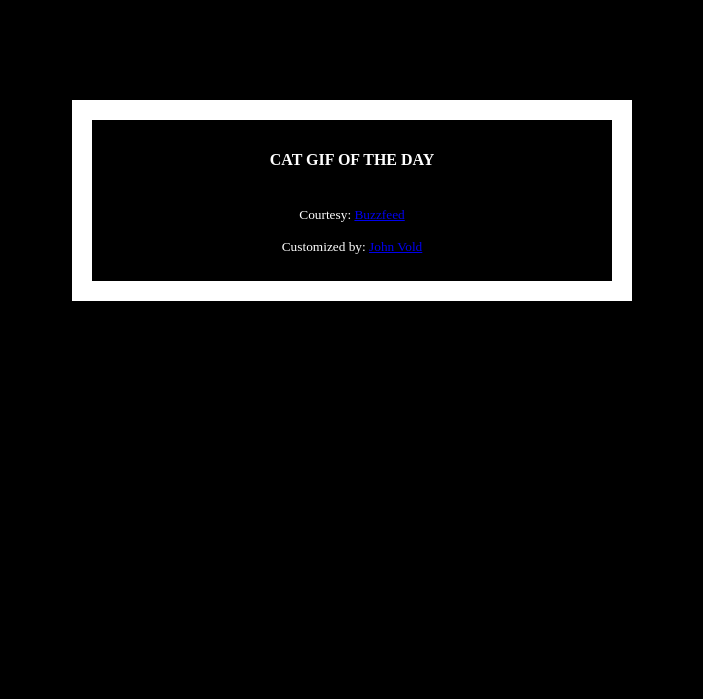
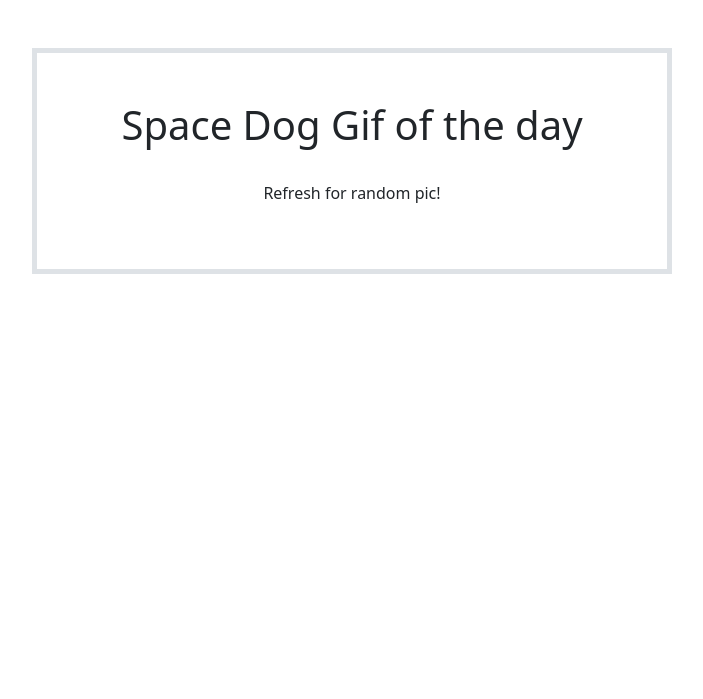
Before and after one commit to jcvold/docker-flask-app, a Flask app: template templates/index.html in a window 1280 px wide. Shown: the top 699 px of the page, without its empty margins (288-991 px from the left). Run offline with Flask 2, Linux system fonts and the light colour scheme; the template is opened without the code that fills it, so the values that code supplies are empty.

Commit message:
replaced index and changed images

```diff
--- a/app.py
+++ b/app.py
@@ -6,17 +6,11 @@ app = Flask(__name__)
 
 # list of cat images
 images = [
-    "https://firebasestorage.googleapis.com/v0/b/docker-curriculum.appspot.com/o/catnip%2F0.gif?alt=media&token=0fff4b31-b3d8-44fb-be39-723f040e57fb",
-    "https://firebasestorage.googleapis.com/v0/b/docker-curriculum.appspot.com/o/catnip%2F1.gif?alt=media&token=2328c855-572f-4a10-af8c-23a6e1db574c",
-    "https://firebasestorage.googleapis.com/v0/b/docker-curriculum.appspot.com/o/catnip%2F10.gif?alt=media&token=647fd422-c8d1-4879-af3e-fea695da79b2",
-    "https://firebasestorage.googleapis.com/v0/b/docker-curriculum.appspot.com/o/catnip%2F11.gif?alt=media&token=900cce1f-55c0-4e02-80c6-ee587d1e9b6e",
-    "https://firebasestorage.googleapis.com/v0/b/docker-curriculum.appspot.com/o/catnip%2F2.gif?alt=media&token=8a108bd4-8dfc-4dbc-9b8c-0db0e626f65b",
-    "https://firebasestorage.googleapis.com/v0/b/docker-curriculum.appspot.com/o/catnip%2F3.gif?alt=media&token=4e270d85-0be3-4048-99bd-696ece8070ea",
-    "https://firebasestorage.googleapis.com/v0/b/docker-curriculum.appspot.com/o/catnip%2F4.gif?alt=media&token=e7daf297-e615-4dfc-aa19-bee959204774",
-    "https://firebasestorage.googleapis.com/v0/b/docker-curriculum.appspot.com/o/catnip%2F5.gif?alt=media&token=a8e472e6-94da-45f9-aab8-d51ec499e5ed",
-    "https://firebasestorage.googleapis.com/v0/b/docker-curriculum.appspot.com/o/catnip%2F7.gif?alt=media&token=9e449089-9f94-4002-a92a-3e44c6bd18a9",
-    "https://firebasestorage.googleapis.com/v0/b/docker-curriculum.appspot.com/o/catnip%2F8.gif?alt=media&token=80a48714-7aaa-45fa-a36b-a7653dc3292b",
-    "https://firebasestorage.googleapis.com/v0/b/docker-curriculum.appspot.com/o/catnip%2F9.gif?alt=media&token=a57a1c71-a8af-4170-8fee-bfe11809f0b3",
+    "https://s3.us-east-2.amazonaws.com/johnvold.com-public/giphy.gif",
+    "https://s3.us-east-2.amazonaws.com/johnvold.com-public/giphy1.gif",
+    "https://s3.us-east-2.amazonaws.com/johnvold.com-public/giphy2.gif",
+    "https://s3.us-east-2.amazonaws.com/johnvold.com-public/giphy3.gif",
+    "https://s3.us-east-2.amazonaws.com/johnvold.com-public/giphy4.gif"
 ]
 
 
--- a/templates/index.html
+++ b/templates/index.html
@@ -1,28 +1,33 @@
-<html>
+<!doctype html>
+<html lang="en">
   <head>
-    <style type="text/css">
-      body {
-        background: black;
-        color: white;
-      }
-      div.container {
-        max-width: 500px;
-        margin: 100px auto;
-        border: 20px solid white;
-        padding: 10px;
-        text-align: center;
-      }
-      h4 {
-        text-transform: uppercase;
-      }
-    </style>
+    <!-- Required meta tags -->
+    <meta charset="utf-8">
+    <meta name="viewport" content="width=device-width, initial-scale=1">
+
+    <!-- Bootstrap CSS -->
+    <link href="https://cdn.jsdelivr.net/npm/bootstrap@5.0.2/dist/css/bootstrap.min.css" rel="stylesheet" integrity="sha384-EVSTQN3/azprG1Anm3QDgpJLIm9Nao0Yz1ztcQTwFspd3yD65VohhpuuCOmLASjC" crossorigin="anonymous">
+
+    <title>Hello, world!</title>
   </head>
   <body>
-    <div class="container">
-      <h4>Cat Gif of the day</h4>
-      <img src="{{url}}" />
-      <p><small>Courtesy: <a href="http://www.buzzfeed.com/copyranter/the-best-cat-gif-post-in-the-history-of-cat-gifs">Buzzfeed</a></small></p>
-      <p><small>Customized by: <a href="https://www.linkedin.com/in/john-vold/" target="_blank">John Vold</a></small></p>
+    <div class="container d-flex justify-content-center py-5 border border-5 my-5 w-50">
+      <div class="text-center">
+        <h1>Space Dog Gif of the day</h1>
+        <img src="{{url}}" />
+        <p>Refresh for random pic!</p>
+      </div>
     </div>
+
+    <!-- Optional JavaScript; choose one of the two! -->
+
+    <!-- Option 1: Bootstrap Bundle with Popper -->
+    <script src="https://cdn.jsdelivr.net/npm/bootstrap@5.0.2/dist/js/bootstrap.bundle.min.js" integrity="sha384-MrcW6ZMFYlzcLA8Nl+NtUVF0sA7MsXsP1UyJoMp4YLEuNSfAP+JcXn/tWtIaxVXM" crossorigin="anonymous"></script>
+
+    <!-- Option 2: Separate Popper and Bootstrap JS -->
+    <!--
+    <script src="https://cdn.jsdelivr.net/npm/@popperjs/core@2.9.2/dist/umd/popper.min.js" integrity="sha384-IQsoLXl5PILFhosVNubq5LC7Qb9DXgDA9i+tQ8Zj3iwWAwPtgFTxbJ8NT4GN1R8p" crossorigin="anonymous"></script>
+    <script src="https://cdn.jsdelivr.net/npm/bootstrap@5.0.2/dist/js/bootstrap.min.js" integrity="sha384-cVKIPhGWiC2Al4u+LWgxfKTRIcfu0JTxR+EQDz/bgldoEyl4H0zUF0QKbrJ0EcQF" crossorigin="anonymous"></script>
+    -->
   </body>
 </html>
```
Also changed, not shown: templates/index2.html (added, +28 -0 lines).
